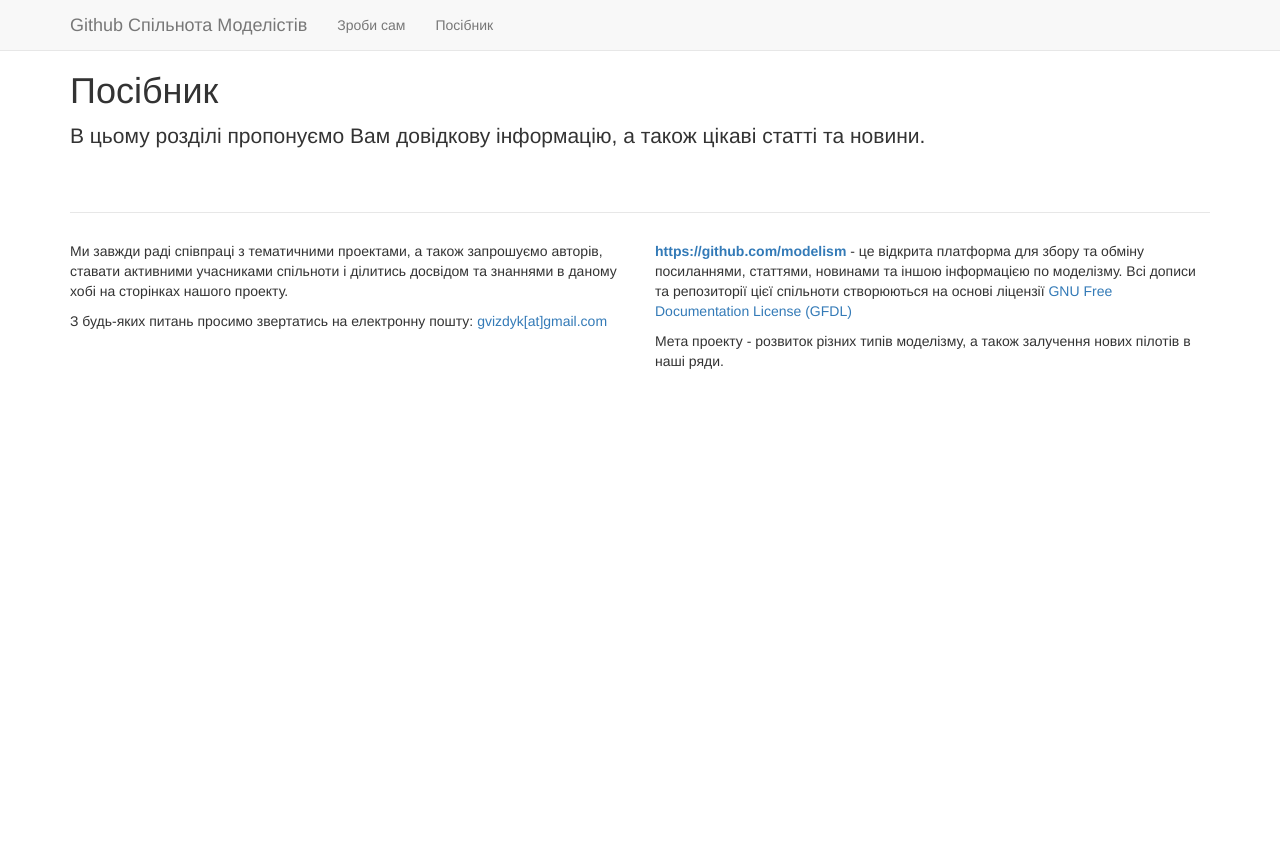
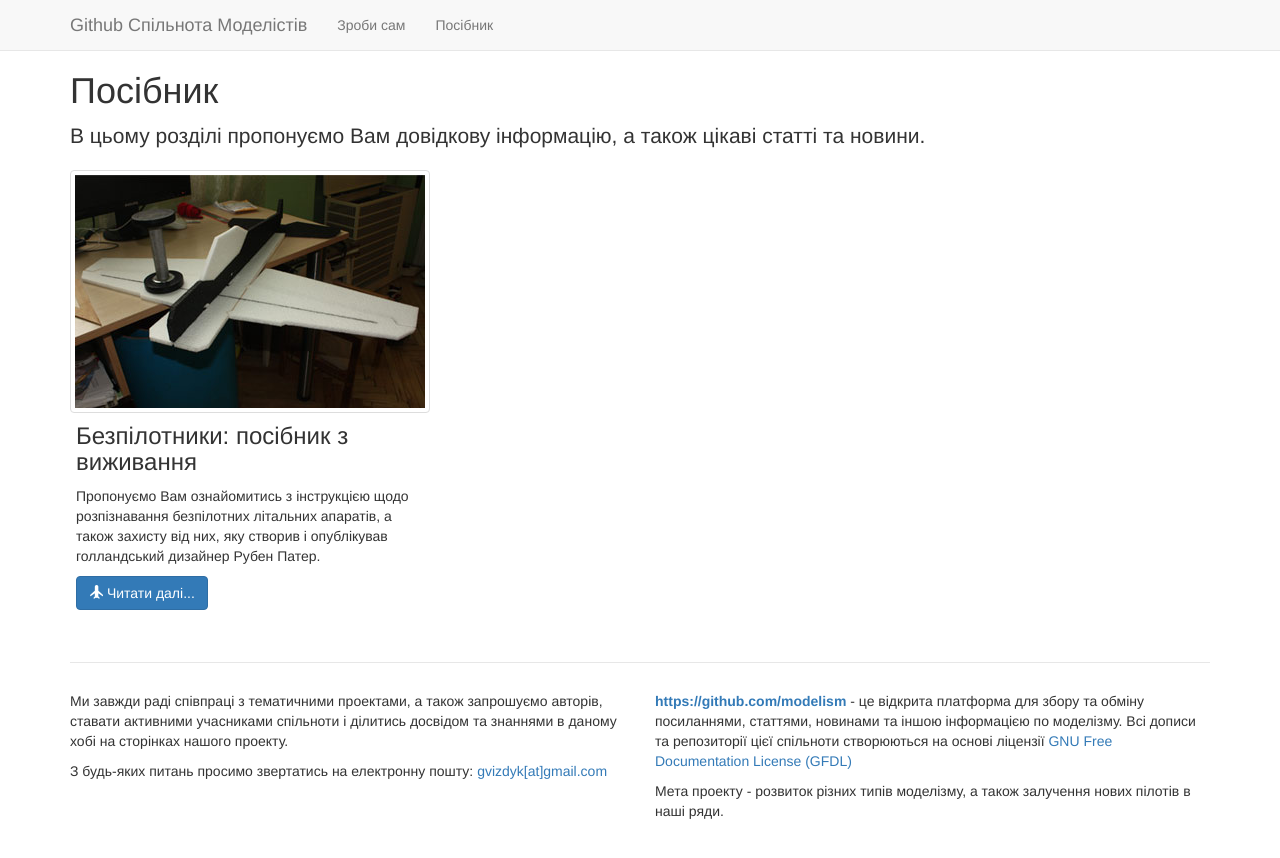
Before and after one commit to modelism/community, a Jekyll site: the page built from handbook.html, in a window 1280 px wide. Shown: the top 858 px of the page. Built offline with Jekyll 4.4.1, drawn with Linux system fonts in a browser that asks for light colours; nearby versions of some CDN libraries; some of the changed lines change nothing that is shown.

Commit message:
added 'drone survival guide' post

```diff
--- /dev/null
+++ b/_posts/2015-01-06-handbook-drone-survival-guide.markdown
@@ -0,0 +1,56 @@
+---
+layout: post
+title:  "Безпілотники: посібник з виживання"
+description: "Пропонуємо Вам ознайомитись з інструкцією щодо розпізнавання безпілотних літальних апаратів, а також захисту від них, яку створив і опублікував голландський дизайнер Рубен Патер."
+date:   2015-01-06 06:43:34
+categories: handbook
+image: /images/bg-aircraft.jpg
+---
+
+Для неслужбового користування.
+
+Drone deployment U.S. Military
+
+Українська
+
+<img src="/images/dsg.svg" alt="Безпілотники: посібник з виживання" class="img-responsive">
+
+## Спостереження за птахами 21 століття
+
+Наші предки могли здаля впізнати хижаків по їх силуету. Чи добре ми знаємо хижаків сьогодення? Безпілотники це літаки з дистанційним управлінням, які можуть використовуватися для чого завгодно: від рятувальних операцій та наукових досліджень до військової розвідки і нанесення смертоносних ударів. Сьогодні велика частина безпілотників використовується військовими державами для дистанційної розвідки та нанесення ударів, при цьому кількість БЛА постійно зростає. За прогнозом Федерального управління авіації США 2012 року, через 20 років тільки в США буде літати до 30 тисяч безпілотників. Зважаючи на те, що в найближчому майбутньому стрімко поширюються птахи-роботи, нам треба бути готовими розпізнавати їх. Ця інструкція з виживання - спроба познайомити нас і наступні покоління із зміною в технологічному середовищі.
+
+В інструкції показані силуети безпілотників, найбільш поширених на сьогодні і в найближчому майбутньому типів. Для кожного вказана країна і ціль для якої він використовуються, чи тільки для розвідки, чи також і для нанесення смертоносних ударів. Всі безпілотники зображені в масштабі, щоб був зрозумілий їх реальний розмір - від найменших комерційних безпілотників завбільшки менше одного метра, до Global Hawk довжиною 39,9 метра.
+
+<div class="alert alert-warning" role="alert">
+<h4>ПОПЕРЕДЖЕННЯ</h4>
+Ця інструкція поширюється виключно в довідкових цілях, і містить публічно доступну інформацію. Ми не схвалюємо насильство або деструктивної поведінки проти людей чи власності ні в яких формах. Зміст інструкції може вільно поширюватися, перероблятися та переводитися в некомерційних цілях. Інструкція доступна на сайті <a target="_blank" href="http://www.dronesurvivalguide.org" class="alert-link">www.dronesurvivalguide.org</a>
+</div>
+
+## Укриття від безпілотників
+
+Безпілотники мають надзвичайно потужну камеру, яка може розрізнити людей і автомобілі з висоти в кілька кілометрів. Більшість безпілотників обладнані інфрачервоною камерою нічного бачення, або так званої [ІЧ-системою переднього огляду][forward-looking-infrared]. Ці системи з великої відстані можуть побачити тепло людського тіла, вдень або вночі. Проте є способи, як сховатися від безпілотників.
+
+1. Денне маскування: ховайтеся в тіні від будівель або дерев. Використовуйте густий ліс, як природне укриття або застосовуйте маскувальні сітки.
+2. Нічна маскування: ховайтеся всередині будівель або під укриттям дерев і листя. Не вмикайте ручні ліхтарики або автомобільні фари. Вночі вони можуть бути легко помічені безпілотниками.
+3. Теплове маскування: [рятувальні ковдри (так звані космічні ковдри)][space-blanket] виготовлені з майлару не пропускають інфрачервоне випромінювання. Вночі одягніть рятувальне ковдру як пончо, це допоможе вам сховатися від виявлення інфрачервоною камерою. У спекотну погоду, коли температура повітря 36°-40°C, інфрачервона камера не зможе розрізнити людини.
+4. Зачекайте поганої погоди. Безпілотники не можуть працювати при сильному вітрі, тумані, димі або грозах.
+5. Ніякого бездротового зв'язку. Використання мобільного телефону або GPS-пристроїв може видати ваше місце знаходження.
+6. Велика кількість шматків скла або інших дзеркальних матеріалів на дахах будинків і автомобілів створить перешкоди для камери безпілотника.
+7. Хибні цілі. Використовуйте манекени або опудала в людський зріст, щоб обдурити повітряну розвідку.
+
+## Взлом безпілотників
+
+Безпілотники керуються дистанційно. Їх пілоти можуть знаходитися за тисячі кілометрів в наземних пунктах управління. Пілот керує літаком через супутниковий канал передачі даних. Заглушивши або перехопивши канал зв'язку, можна втрутитися в управління безпілотником. Канал зв'язку може бути зашифрований, хоч і часто передають сиглал по не зашифрованому каналі.
+
+1. Перехоплення. Більш складний метод полягає у використанні супутникової тарілки, ТВ-тюнера і програми skygrabber, щоб перехопити частоти безпілотника. Можуть бути перехоплені, як дані, що відправляються з супутника на безпілотник, так і дані. що йдуть у зворотному напрямку.
+2. Створення перешкод. Активне забрудження ефіру мовленням на частотах, використовуваних безпілотником, може спричинити обир зв'язку з його оператором.
+3. Підробка сигналів GPS. Портативні GPS передавачі можуть посилати неправдиві GPS сигнали і порушити систему навігації безпілотника. Це можна використовувати для направлення безпілотника по траєкторії, на якій він розіб'ється або навіть для перехоплення і посадки на злітно-посадковій смузі.
+
+### Джерела:
+
+* ‘Health Ranger’s intelligence analysis of military drones: payloads, countermeasures and more’, www.naturalnews.com, July 16, 2012. By Mike Adams
+* ‘The Al-Qaida Papers - Drones’, This document is one of several found by The Associated Press in buildings recently occupied by al-Qaeda fighters in Timbuktu, Mali. Associated Press, Feb 2013. ‘Evading Thermal Imaging And Radar Detection’, United States Militia, Special Forces.
+
+[space-blanket]: https://uk.wikipedia.org/wiki/%D0%A0%D1%8F%D1%82%D1%83%D0%B2%D0%B0%D0%BB%D1%8C%D0%BD%D0%B0_%D0%BA%D0%BE%D0%B2%D0%B4%D1%80%D0%B0
+
+[forward-looking-infrared]: http://en.wikipedia.org/wiki/Forward_looking_infrared
--- a/handbook.html
+++ b/handbook.html
@@ -24,7 +24,7 @@
           <div class="caption">
             <h3>{{ post.title }}</h3>
             <p>{{ post.description }}</p>
-            <p><a href="{{ post.url | prepend: site.baseurl }}" class="btn btn-primary" role="button"><span class="glyphicon glyphicon-plane" aria-hidden="true"></span> Читати більше тут</a></p>
+            <p><a href="{{ post.url | prepend: site.baseurl }}" class="btn btn-primary" role="button"><span class="glyphicon glyphicon-plane" aria-hidden="true"></span> Читати далі...</a></p>
           </div>
         </div>
       {% endif %}
```
Also changed, not shown: images/dsg.svg (added), 6 other files.
